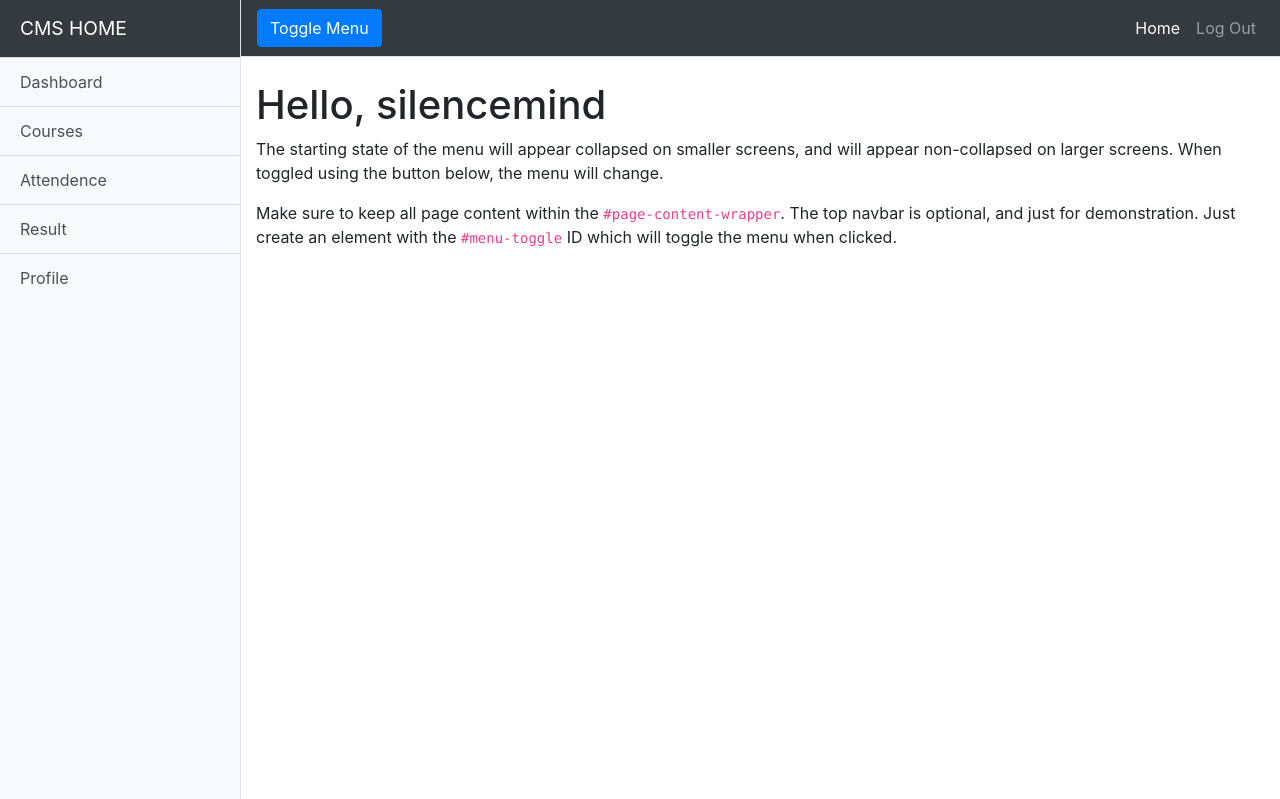
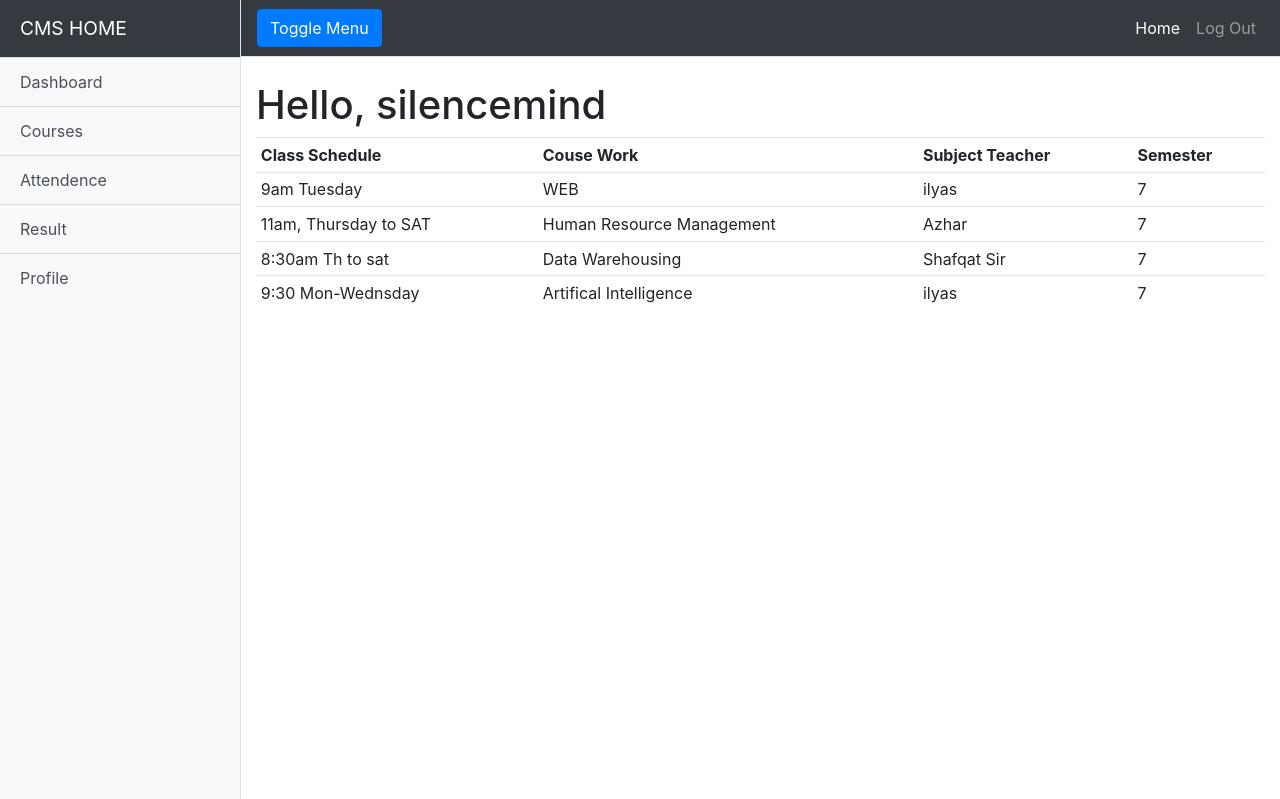
Before and after one commit to abidgulshahid/cms, a Django app: page /home/ in a window 1280 px wide. Shown: the top 799 px of the page. Run offline with Django 3.2, Linux system fonts and the light colour scheme; a user stored in the database is signed in; data comes from the database, SQL or seed files in the repository; both versions use the stored data as it was after the commit; some libraries are stand-ins or nearby versions.

Commit message:
Initial commit

```diff
--- a/accounts/models.py
+++ b/accounts/models.py
@@ -11,4 +11,7 @@ class BSCS(models.Model):
 	subject_teacher = models.CharField(max_length=200,null=True)
 
 	def __str__(self):
-		return self.class_schedule
+		return self.course_work
+
+class students_courses(models.Model):
+	pass
--- a/accounts/templates/contactus.html
+++ b/accounts/templates/contactus.html
@@ -56,7 +56,7 @@
                   <p>Abid is Backend Developer</p>
          <p>Hassan is a Frontend Developer</p>
          <p>Danial is Frontend Developer</p>
-         <p>Siddique is a PORN HUB Developer</p>
+         <p>Siddique is a Backend Developer</p>
         </ul>
       </div>
     </div>
--- a/accounts/templates/home.html
+++ b/accounts/templates/home.html
@@ -133,8 +133,28 @@
 
       <div class="container-fluid">
         <h1 class="mt-4">Hello, {{request.user}}</h1>
-        <p>The starting state of the menu will appear collapsed on smaller screens, and will appear non-collapsed on larger screens. When toggled using the button below, the menu will change.</p>
-        <p>Make sure to keep all page content within the <code>#page-content-wrapper</code>. The top navbar is optional, and just for demonstration. Just create an element with the <code>#menu-toggle</code> ID which will toggle the menu when clicked.</p>
+        <table class="table table-sm">
+          <tr>
+            <th>Class Schedule </th>
+            <th>Couse Work</th>
+            <th>Subject Teacher</th>
+            <th>Semester</th>
+          </tr>
+
+          {% for data  in DATA %}
+            <tr>
+
+              <td>{{data.class_schedule}}</td>
+              <td>{{data.course_work}}</td>
+              <td>{{data.subject_teacher}}</td>
+              <td>{{data.sem}}</td>
+            </tr>
+          {% endfor %}
+
+        </table>
+
+
+        </h2>
       </div>
     </div>
     <!-- /#page-content-wrapper -->
--- a/accounts/views.py
+++ b/accounts/views.py
@@ -7,7 +7,7 @@ from django.contrib.auth import authenticate
 from django.contrib.auth import logout as auth_logout
 from django.contrib.auth import login as auth_login
 from django.contrib.auth.decorators import login_required
-
+from .models import BSCS
 
 def index(request):
 	return render(request,'index.html')
@@ -51,7 +51,9 @@ def login(request):
 
 @login_required(login_url='login')
 def home(request):
-	return render(request, 'home.html')
+	all_data = BSCS.objects.all()
+	context = {"DATA":all_data}
+	return render(request, 'home.html', context)
 
 
 
--- /dev/null
+++ b/runtime.txt
@@ -0,0 +1 @@
+Python 3.7.6
```
Also changed, not shown: cms/settings.py (+17 -1 lines), requirements.txt (added, +65 -0 lines), db.sqlite3, 1 other file.
